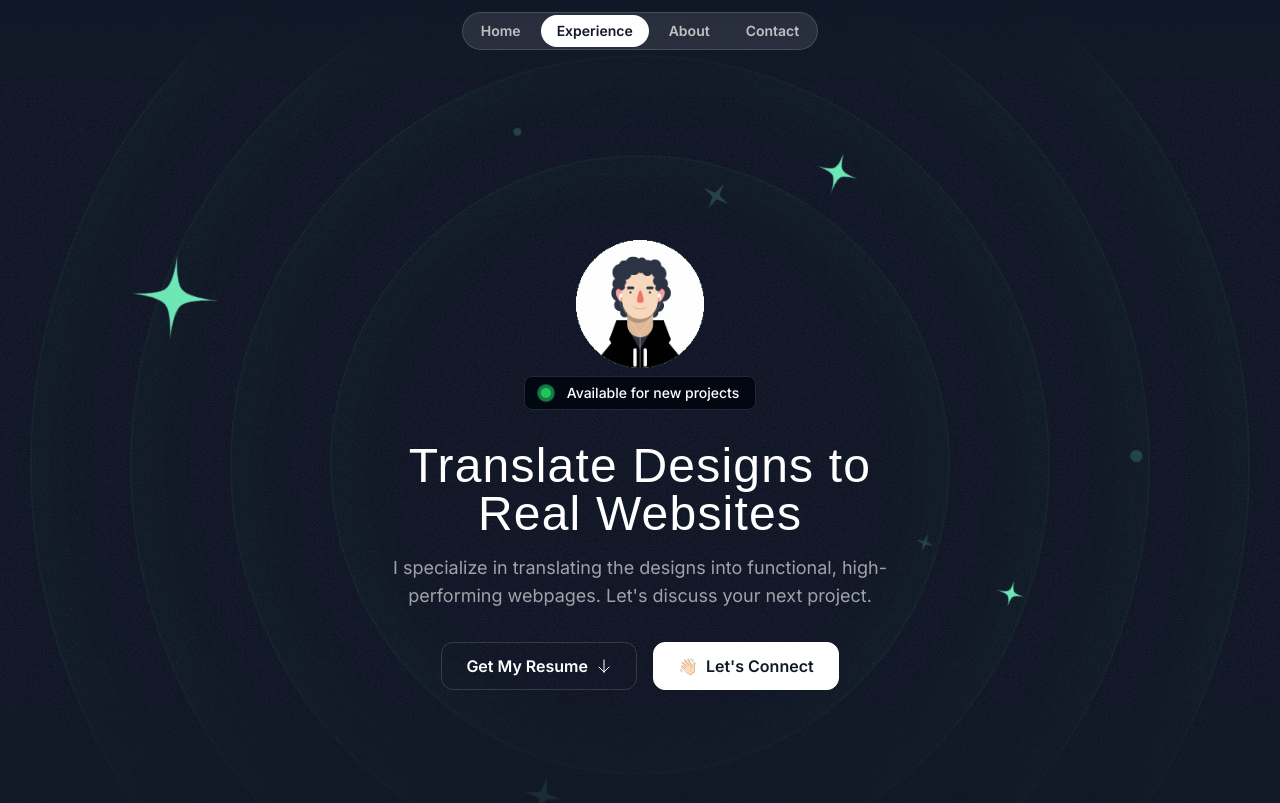
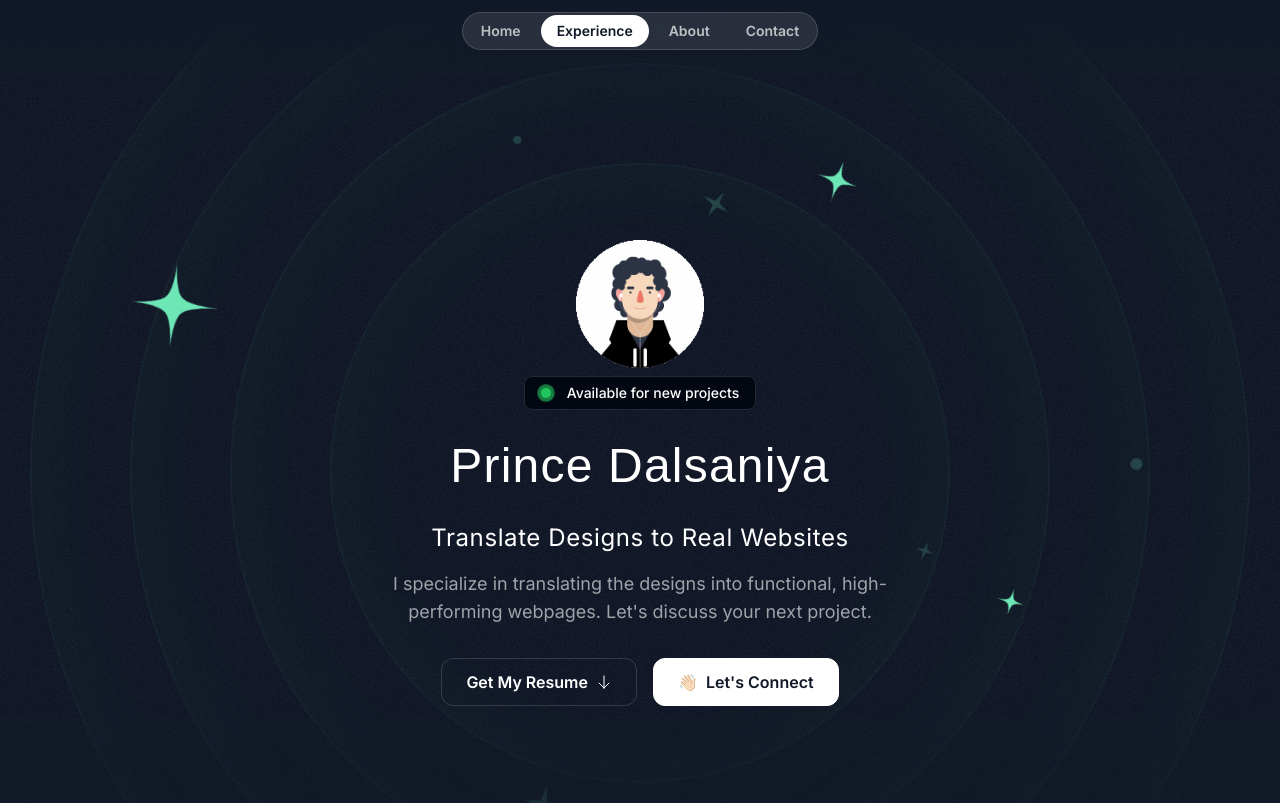
Before and after one commit to princedalsaniya/singlePagePortfolio_V1, a Next.js app: page / in a window 1280 px wide. Shown: the top 803 px of the page. Built offline with nearby package versions, Linux system fonts and the light colour scheme; a web font is replaced by a local one.

Commit message:
refactor: updated hero section

```diff
--- a/src/app/sections/Hero.tsx
+++ b/src/app/sections/Hero.tsx
@@ -76,9 +76,10 @@ export const HeroSection = () => {
           </div>
         </div>
         <div className="max-w-lg mx-auto">
-          <h1 className="font-serif text-3xl md:text-5xl text-center mt-8 tracking-wide">
+          <h1 className="font-serif text-3xl md:text-5xl text-center mt-8 tracking-wide">Prince Dalsaniya</h1>
+          <h3 className="text-lg md:text-2xl text-center mt-8 tracking-wide">
             Translate Designs to Real Websites
-          </h1>
+          </h3>
           <p className="mt-4 text-center text-white/60 md:text-lg">
             I specialize in translating the designs into functional, high-performing webpages. Let's discuss your
             next project.
```
